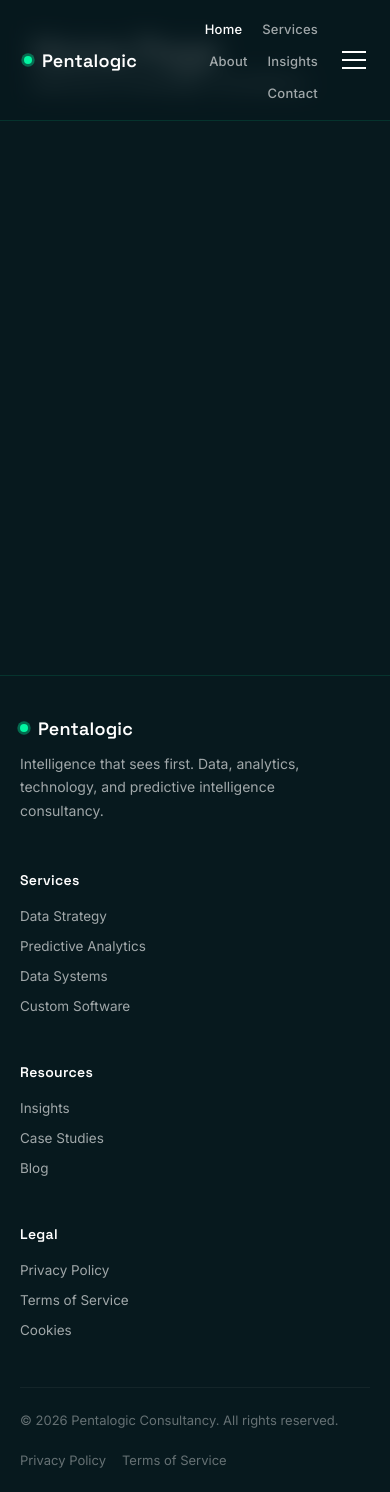
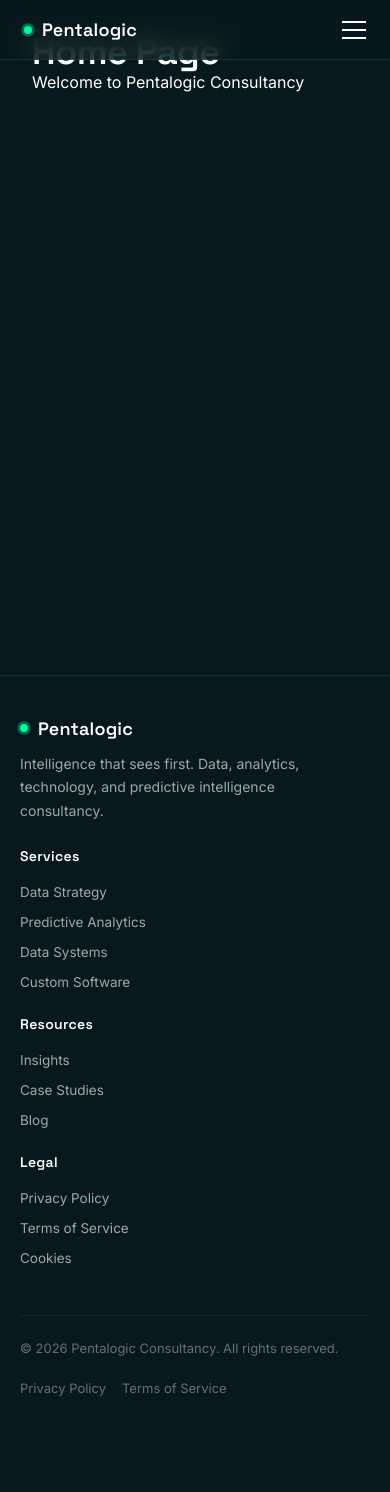
Before and after one commit to mx-styles/PentaLogic_website, a React (Vite) app: page / in a window 390 px wide. After the commit the page ends 1420 px from the top, so only its background shows below. Built offline with nearby package versions, Linux system fonts and the light colour scheme.

Commit message:
fix: remove duplicate and clashing nav/footer styles from global.css

```diff
--- a/src/styles/global.css
+++ b/src/styles/global.css
@@ -177,93 +177,7 @@ body.at-about .bg-layer--about{opacity:1;}
   flex-direction:column;
 }
 
-/* ---------- nav ---------- */
-nav{
-  position:relative;
-  z-index:10;
-  display:flex;
-  align-items:center;
-  justify-content:space-between;
-  padding:28px 48px;
-  gap:24px;
-}
-
-.logo{
-  display:flex;
-  align-items:center;
-  gap:10px;
-  font-family:'Space Grotesk',sans-serif;
-  font-weight:600;
-  font-size:18px;
-  letter-spacing:0.2px;
-  flex-shrink:0;
-}
-
-.logo-dot{
-  width:8px;
-  height:8px;
-  border-radius:50%;
-  background:var(--accent);
-  box-shadow:0 0 0 0 rgba(2,245,161,0.6);
-  animation:pulse-dot 2.6s ease-out infinite;
-}
-
-@keyframes pulse-dot{
-  0%{box-shadow:0 0 0 0 rgba(2,245,161,0.55);}
-  70%{box-shadow:0 0 0 8px rgba(2,245,161,0);}
-  100%{box-shadow:0 0 0 0 rgba(2,245,161,0);}
-}
-
-.nav-links{
-  display:flex;
-  gap:36px;
-  list-style:none;
-  flex:1;
-  justify-content:center;
-}
-
-.nav-links a{
-  color:var(--muted);
-  text-decoration:none;
-  font-size:14.5px;
-  font-weight:500;
-  letter-spacing:0.2px;
-  transition:color .25s ease;
-  position:relative;
-}
-
-.nav-links a:hover{color:var(--white);}
-
-.nav-links a::after{
-  content:'';
-  position:absolute;
-  left:0; bottom:-6px;
-  width:0; height:1px;
-  background:var(--accent);
-  transition:width .25s ease;
-}
-
-.nav-links a:hover::after{width:100%;}
-
-.nav-cta{
-  font-family:'Inter',sans-serif;
-  font-size:14px;
-  font-weight:600;
-  padding:11px 22px;
-  border-radius:4px;
-  cursor:pointer;
-  background:transparent;
-  color:var(--white);
-  border:1px solid rgba(255,255,255,0.28);
-  transition:transform .2s ease, border-color .2s ease, color .2s ease;
-  flex-shrink:0;
-}
-
-.nav-cta:hover{
-  border-color:var(--accent);
-  color:var(--accent);
-  transform:translateY(-1px);
-}
+/* nav component styles removed to avoid clashes with Navbar.css */
 
 /* ---------- hero grid (Home) ---------- */
 .hero-grid{
@@ -876,88 +790,7 @@ h1 .accent{
   color:var(--accent);
 }
 
-/* ---------- footer section ---------- */
-.footer-section{
-  position:relative;
-  z-index:5;
-  border-top:1px solid rgba(2,245,161,0.12);
-  padding:60px 48px 32px;
-  max-width:1200px;
-  margin:0 auto;
-}
-
-.footer-grid{
-  display:grid;
-  grid-template-columns:2fr 1fr 1fr 1fr;
-  gap:48px;
-  padding-bottom:48px;
-}
-
-.footer-brand .logo{
-  font-size:18px;
-  margin-bottom:12px;
-}
-
-.footer-brand p{
-  color:var(--muted);
-  font-size:14px;
-  line-height:1.7;
-  max-width:320px;
-}
-
-.footer-col h5{
-  font-family:'Space Grotesk',sans-serif;
-  font-weight:600;
-  font-size:14px;
-  letter-spacing:0.3px;
-  margin-bottom:16px;
-  color:var(--white);
-}
-
-.footer-col ul{
-  list-style:none;
-  display:flex;
-  flex-direction:column;
-  gap:10px;
-}
-
-.footer-col ul a{
-  color:var(--muted);
-  text-decoration:none;
-  font-size:13.5px;
-  transition:color .2s ease;
-}
-
-.footer-col ul a:hover{
-  color:var(--accent);
-}
-
-.footer-bottom{
-  border-top:1px solid rgba(255,255,255,0.05);
-  padding-top:24px;
-  display:flex;
-  justify-content:space-between;
-  align-items:center;
-  flex-wrap:wrap;
-  gap:16px;
-  font-size:13px;
-  color:var(--muted-2);
-}
-
-.footer-bottom a{
-  color:var(--muted-2);
-  text-decoration:none;
-  transition:color .2s ease;
-}
-
-.footer-bottom a:hover{
-  color:var(--accent);
-}
-
-.footer-bottom .legal-links{
-  display:flex;
-  gap:24px;
-}
+/* footer component styles removed to avoid clashes with Footer.css */
 
 .scroll-hint{
   position:absolute;
@@ -1035,49 +868,17 @@ body.scrolled .scroll-hint{opacity:0; pointer-events:none;}
 }
 
 @media (max-width: 820px){
-  nav{
-    padding:22px 22px;
-    flex-wrap:wrap;
-    gap:12px 16px;
-  }
-  .nav-links{
-    position:static;
-    display:flex;
-    flex-direction:row;
-    flex-wrap:wrap;
-    gap:12px 20px;
-    background:none;
-    border:none;
-    border-radius:0;
-    padding:0;
-    flex:1;
-    justify-content:flex-end;
-  }
-  .nav-links a{
-    padding:0;
-    width:auto;
-    font-size:13px;
-  }
-  .nav-links a::after{display:none;}
-  .nav-cta{display:none;}
   h1{letter-spacing:-0.5px;}
   .scroll-section{padding:60px 24px 100px;}
   .about-section{padding:0 24px 100px;}
   .services-section{padding:0 24px 100px;}
   .contact-section{padding:0 24px 100px;}
-  .footer-section{padding:40px 24px 24px;}
   .about-values{grid-template-columns:1fr; margin-top:40px; padding-top:40px;}
   .services-grid{grid-template-columns:1fr;}
-  .footer-grid{grid-template-columns:1fr 1fr;}
-  .footer-grid .footer-brand{grid-column:1 / -1;}
 }
 
 @media (max-width: 600px){
   .services-grid{grid-template-columns:1fr;}
-  .footer-grid{grid-template-columns:1fr;}
-  .footer-grid .footer-brand{grid-column:1;}
-  .footer-bottom{flex-direction:column; align-items:flex-start;}
-  .footer-bottom .legal-links{flex-wrap:wrap; gap:16px;}
   .hero-content h1{font-size:clamp(32px, 10vw, 44px);}
   .service-card{padding:28px 20px;}
 }
@@ -1088,7 +889,6 @@ body.scrolled .scroll-hint{opacity:0; pointer-events:none;}
   .hero-grid{padding:16px 20px 64px;}
   .hero-content{padding:16px 20px 40px;}
   .services-detail{padding:24px 20px 60px;}
-  .footer-section{padding:40px 20px 24px;}
 }
 
 /* ---------- Services page specific overrides ---------- */
```
